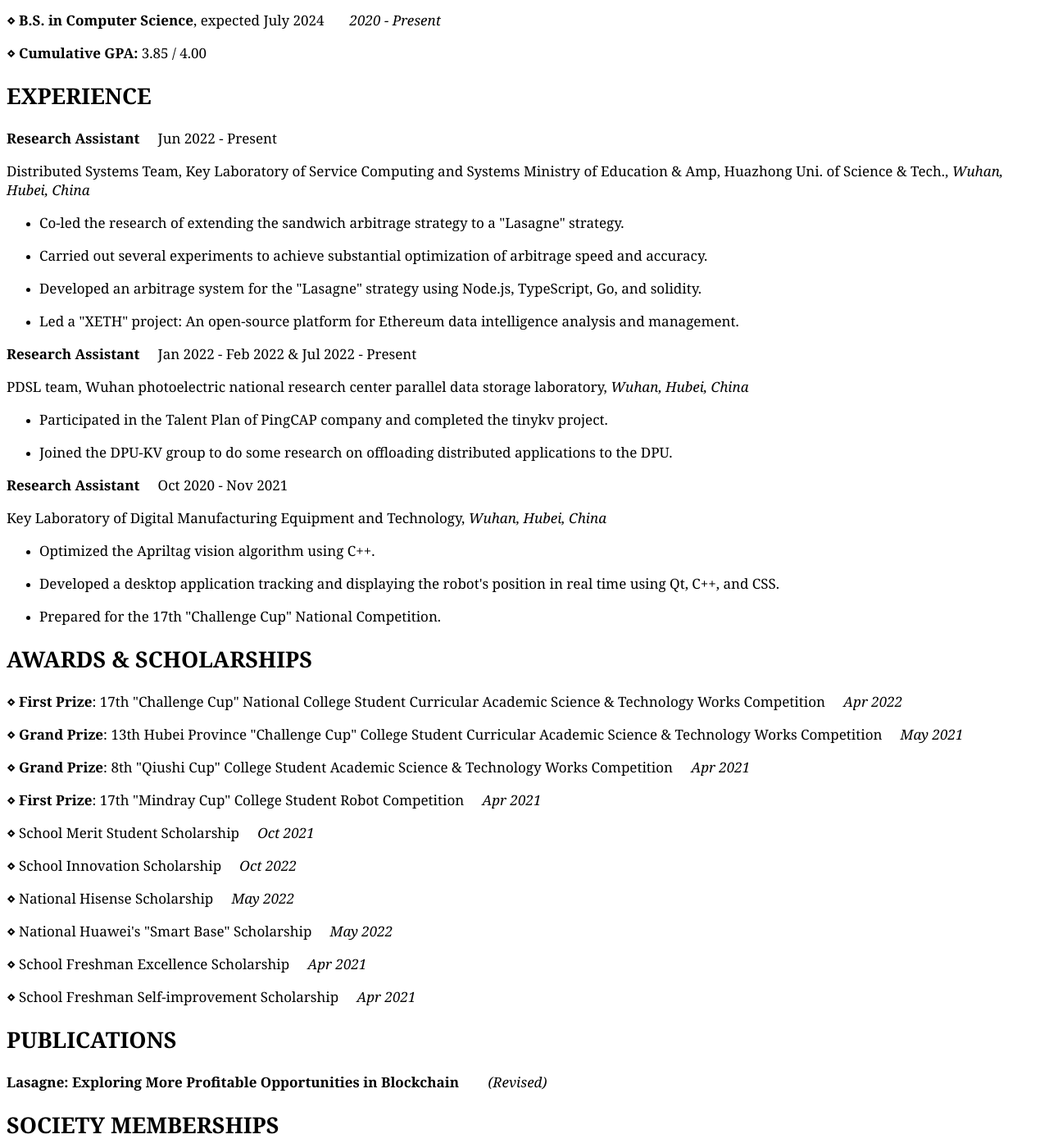
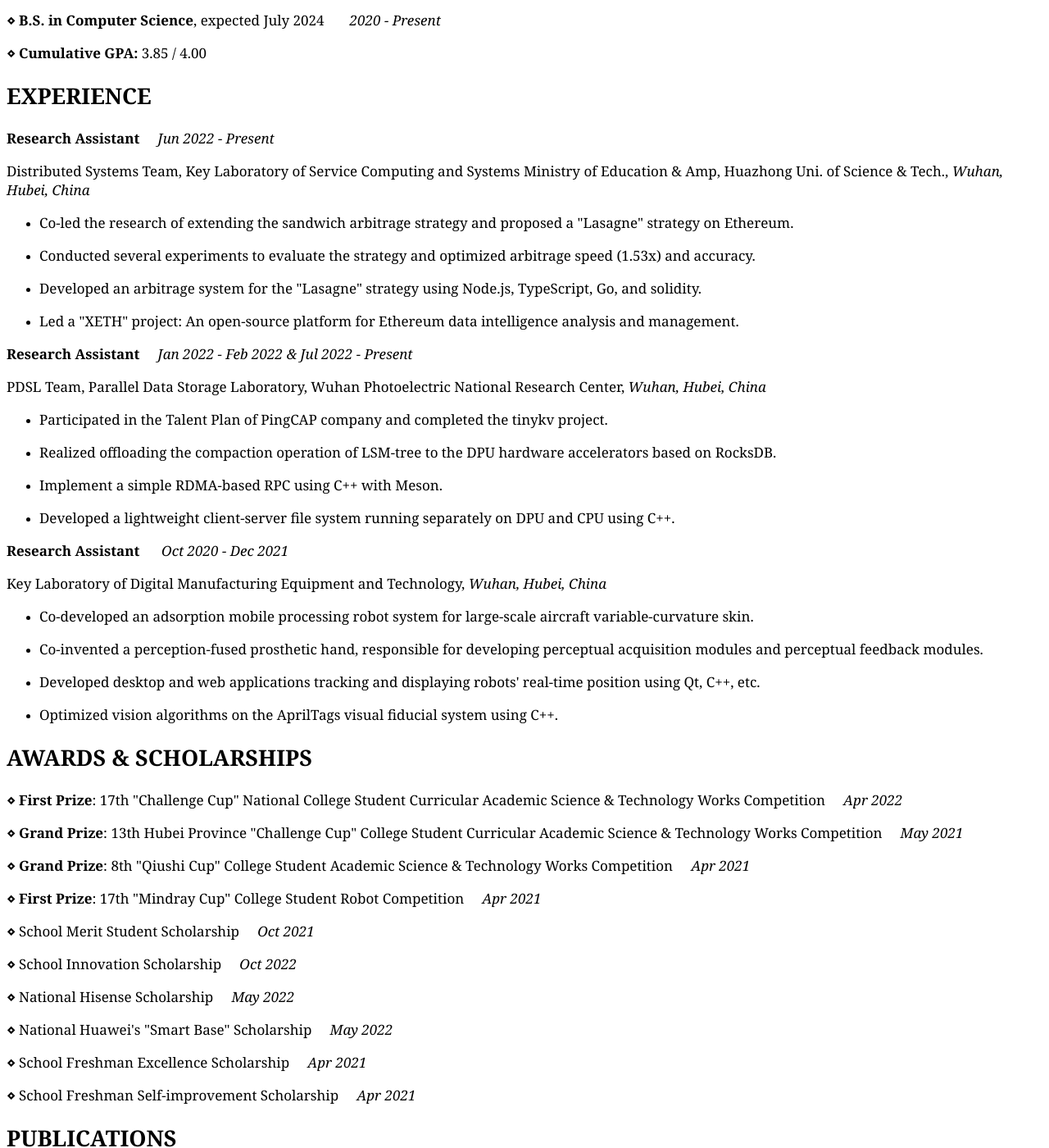
Before and after one commit to SleepyLGod/SleepyLGod.github.io, a Jekyll site: the page _pages/cv_md_export.html, which Jekyll copies as it is, in a window 1280 px wide and 1400 px high, scrolled down 232 px. Shown: the whole window at 82% size. Built offline with Jekyll 4.4.1, drawn with Linux system fonts in a browser that asks for light colours; nearby versions of some CDN libraries; some of the changed text lies outside the part shown.

Commit message:
Updated resume.

```diff
--- a/_pages/cv.html
+++ b/_pages/cv.html
@@ -11,7 +11,7 @@
 {% include base_path %}
 {% capture written_label %}'None'{% endcapture %}
 
-If the embedded PDF below does not load, you can <u><a href="https://sleepylgod.github.io/res/resume_haodong.pdf"><strong>download it here</strong></a></u> or view <u><a href="https://sleepylgod.github.io/_pages/cv_md_export.html"><strong>the web version resume</strong></a></u>.
+If the embedded PDF below does not load, you can <u><a href="https://sleepylgod.github.io/res/resume_haodong.pdf"><strong>download it here</strong></a></u> or view <u><a href="https://sleepylgod.github.io/_pages/cv_md_export.html"><strong>the web version resume</strong> (may update more slowly, please forgive my laziness)</a></u>.
 <br/>
 <br/>
 
--- a/_pages/cv_md_export.html
+++ b/_pages/cv_md_export.html
@@ -1,115 +1,231 @@
 <!doctype html>
 <html>
+
 <head>
-<meta charset='UTF-8'><meta name='viewport' content='width=device-width initial-scale=1'>
+    <meta charset='UTF-8'>
+    <meta name='viewport' content='width=device-width initial-scale=1'>
     <link rel="stylesheet" href="https://cdn.bootcdn.net/ajax/libs/font-awesome/5.11.2/css/all.css">
     <link rel="stylesheet" href="../res/style.css">
     <style>
-    p.style1
-    {
-        font:17px Georgia, serif;
+        p.style1 {
+            font: 17px Georgia, serif;
         }
 
-    p.style2
-    {
-        font:bold 27px/27px Georgia,serif;
+        p.style2 {
+            font: bold 27px/27px Georgia, serif;
         }
 
-    p.style3
-    {
-        text-align:center;
-        font:bold 35px/35px Georgia,serif;
+        p.style3 {
+            text-align: center;
+            font: bold 35px/35px Georgia, serif;
         }
 
-    p.style4
-    {
-        text-align:center;
-        font:bold 14px Georgia, serif;
+        p.style4 {
+            text-align: center;
+            font: bold 14px Georgia, serif;
         }
     </style>
     <title>Curriculum Vitae</title>
 </head>
+
 <body>
-<h1><p class="style3">Haodong Lu</p></h1>
+    <h1>
+        <p class="style3">Haodong Lu</p>
+    </h1>
     <p class="style4">
         ⋄ Bereley, CA, USA &nbsp;&nbsp;&nbsp;&nbsp;⋄
-    <a href='mailto:haodong.lu.me@gmail.com' target='_blank' class='url'>haodong.lu.me@gmail.com</a> &nbsp;&nbsp;&nbsp;&nbsp;
+        <a href='mailto:haodong.lu.me@gmail.com' target='_blank' class='url'>haodong.lu.me@gmail.com</a>
+        &nbsp;&nbsp;&nbsp;&nbsp;
         ⋄ Cell: +1-510-646-3729
     </p>
-<h2 id='education'><p class="style2">EDUCATION</p></h2>
+    <h2 id='education'>
+        <p class="style2">EDUCATION</p>
+    </h2>
     <p class="style1"><strong>Huazhong University of Science and Technology</strong>, Hubei, China</p>
-<p class="style1"><strong>⋄</strong>  <strong>B.S. in Computer Science</strong>, expected July 2024 &nbsp;&nbsp;&nbsp;&nbsp;&nbsp; <em>2020 - Present</em></p>
-<p class="style1"><strong>⋄</strong>  <strong>Cumulative GPA:</strong> 3.85 / 4.00</p>
-<h2 id='experience'><p class="style2">EXPERIENCE</p></h2>
-<p class="style1"><strong>Research Assistant</strong> &nbsp;&nbsp;&nbsp;&nbsp;Jun 2022 - Present</p>
-<p class="style1">Distributed Systems Team, Key Laboratory of Service Computing and Systems Ministry of Education &amp; Amp, Huazhong Uni. of Science &amp; Tech., <em>Wuhan, Hubei, China</em></p>
+    <p class="style1"><strong>⋄</strong> <strong>B.S. in Computer Science</strong>, expected July 2024
+        &nbsp;&nbsp;&nbsp;&nbsp;&nbsp; <em>2020 - Present</em></p>
+    <p class="style1"><strong>⋄</strong> <strong>Cumulative GPA:</strong> 3.85 / 4.00</p>
+    <h2 id='experience'>
+        <p class="style2">EXPERIENCE</p>
+    </h2>
+    <p class="style1"><strong>Research Assistant</strong> &nbsp;&nbsp;&nbsp;&nbsp;<em>Jun 2022 - Present</em></p>
+    <p class="style1">Distributed Systems Team, Key Laboratory of Service Computing and Systems Ministry of Education
+        &amp; Amp, Huazhong Uni. of Science &amp; Tech., <em>Wuhan, Hubei, China</em></p>
     <ul>
-<li><p class="style1">Co-led the research of extending the sandwich arbitrage strategy to a &quot;Lasagne&quot; strategy.</p></li>
-<li><p class="style1">Carried out several experiments to achieve substantial optimization of arbitrage speed and accuracy.</p></li>
-<li><p class="style1">Developed an arbitrage system for the &quot;Lasagne&quot; strategy using Node.js, TypeScript, Go, and solidity.</p></li>
-<li><p class="style1">Led a &quot;XETH&quot; project: An open-source platform for Ethereum data intelligence analysis and management.</p></li>
+        <li>
+            <p class="style1">Co-led the research of extending the sandwich arbitrage strategy and proposed a &quot;Lasagne&quot; strategy on Ethereum.</p>
+        </li>
+        <li>
+            <p class="style1">Conducted several experiments to evaluate the strategy and optimized arbitrage speed (1.53x) and accuracy.</p>
+        </li>
+        <li>
+            <p class="style1">Developed an arbitrage system for the &quot;Lasagne&quot; strategy using Node.js,
+                TypeScript, Go, and solidity.</p>
+        </li>
+        <li>
+            <p class="style1">Led a &quot;XETH&quot; project: An open-source platform for Ethereum data intelligence
+                analysis and management.</p>
+        </li>
     </ul>
-<p class="style1"><strong>Research Assistant</strong> &nbsp;&nbsp;&nbsp;&nbsp;Jan 2022 - Feb 2022 &amp; Jul 2022 - Present</p>
-<p class="style1">PDSL team, Wuhan photoelectric national research center parallel data storage laboratory, <em>Wuhan, Hubei, China</em></p>
+    <p class="style1"><strong>Research Assistant</strong> &nbsp;&nbsp;&nbsp;&nbsp;<em>Jan 2022 - Feb 2022 &amp; Jul 2022 - Present</em></p>
+    <p class="style1">PDSL Team, Parallel Data Storage Laboratory, Wuhan Photoelectric National Research Center,
+        <em>Wuhan, Hubei, China</em></p>
     <ul>
-<li><p class="style1">Participated in the Talent Plan of PingCAP company and completed the tinykv project.</p></li>
-<li><p class="style1">Joined the DPU-KV group to do some research on offloading distributed applications to the DPU.</p></li>
+        <li>
+            <p class="style1">Participated in the Talent Plan of PingCAP company and completed the tinykv project.</p>
+        </li>
+        <li>
+            <p class="style1">Realized offloading the compaction operation of LSM-tree to the DPU hardware accelerators based on RocksDB.</p>
+        </li>
+        <li>
+            <p class="style1">Implement a simple RDMA-based RPC using C++ with Meson.</p>
+        </li>
+        <li>
+            <p class="style1">Developed a lightweight client-server file system running separately on DPU and CPU using C++.</p>
+        </li>
     </ul>
-<p class="style1"><strong>Research Assistant</strong> &nbsp;&nbsp;&nbsp;&nbsp;Oct 2020 - Nov 2021</p>
+    <p class="style1"><strong>Research Assistant</strong> &nbsp;&nbsp;&nbsp;&nbsp; <em>Oct 2020 - Dec 2021</em></p>
     <p class="style1">Key Laboratory of Digital Manufacturing Equipment and Technology, <em>Wuhan, Hubei, China</em></p>
     <ul>
-<li><p class="style1">Optimized the Apriltag vision algorithm using C++.</p></li>
-<li><p class="style1">Developed a desktop application tracking and displaying the robot&#39;s position in real time using Qt, C++, and CSS.</p></li>
-<li><p class="style1">Prepared for the 17th &quot;Challenge Cup&quot; National Competition.</p></li>
+        <li>
+            <p class="style1">Co-developed an adsorption mobile processing robot system for large-scale aircraft variable-curvature skin.</p>
+        </li>
+        <li>
+            <p class="style1">Co-invented a perception-fused prosthetic hand, responsible for developing perceptual acquisition modules and
+                perceptual feedback modules.</p>
+        </li>
+        <li>
+            <p class="style1">Developed desktop and web applications tracking and displaying robots' real-time position using Qt, C++, etc.</p>
+        </li>
+        <li>
+            <p class="style1">Optimized vision algorithms on the AprilTags visual fiducial system using C++.</p>
+        </li>
     </ul>
 
-<h2 id='awards--scholarships'><p class="style2">AWARDS &amp; SCHOLARSHIPS</p></h2>
-<p class="style1"><strong>⋄  First Prize</strong>: 17th &quot;Challenge Cup&quot; National College Student Curricular Academic Science &amp; Technology Works Competition &nbsp;&nbsp;&nbsp;&nbsp;<em>Apr 2022</em></p>
-<p class="style1"><strong>⋄  Grand Prize</strong>: 13th Hubei Province &quot;Challenge Cup&quot; College Student Curricular Academic Science &amp; Technology Works Competition &nbsp;&nbsp;&nbsp;&nbsp;<em>May 2021</em></p>
-<p class="style1"><strong>⋄  Grand Prize</strong>: 8th &quot;Qiushi Cup&quot; College Student Academic Science &amp; Technology Works Competition &nbsp;&nbsp;&nbsp;&nbsp;<em>Apr 2021</em></p>
-<p class="style1"><strong>⋄  First Prize</strong>: 17th &quot;Mindray Cup&quot; College Student Robot Competition &nbsp;&nbsp;&nbsp;&nbsp;<em>Apr 2021</em></p>
-<p class="style1"><strong>⋄</strong>  School Merit Student Scholarship &nbsp;&nbsp;&nbsp;&nbsp;<em>Oct 2021</em></p>
-<p class="style1"><strong>⋄</strong>  School Innovation Scholarship &nbsp;&nbsp;&nbsp;&nbsp;<em>Oct 2022</em></p>
-<p class="style1"><strong>⋄</strong>  National Hisense Scholarship &nbsp;&nbsp;&nbsp;&nbsp;<em>May 2022</em></p>
-<p class="style1"><strong>⋄</strong>  National Huawei&#39;s &quot;Smart Base&quot; Scholarship &nbsp;&nbsp;&nbsp;&nbsp;<em>May 2022</em></p>
-<p class="style1"><strong>⋄</strong>  School Freshman Excellence Scholarship &nbsp;&nbsp;&nbsp;&nbsp;<em>Apr 2021</em></p>
-<p class="style1"><strong>⋄</strong>  School Freshman Self-improvement Scholarship &nbsp;&nbsp;&nbsp;&nbsp;<em>Apr 2021</em></p>
-<h2 id='publications'><p class="style2">PUBLICATIONS</p></h2>
-<p class="style1"><strong>Lasagne: Exploring More Profitable Opportunities in Blockchain</strong> &nbsp;&nbsp;&nbsp;&nbsp;&nbsp;&nbsp; <em>(Revised)</em></p>
-<h2 id='society-memberships'><p class="style2">SOCIETY MEMBERSHIPS</p></h2>
+    <h2 id='awards--scholarships'>
+        <p class="style2">AWARDS &amp; SCHOLARSHIPS</p>
+    </h2>
+    <p class="style1"><strong>⋄ First Prize</strong>: 17th &quot;Challenge Cup&quot; National College Student Curricular
+        Academic Science &amp; Technology Works Competition &nbsp;&nbsp;&nbsp;&nbsp;<em>Apr 2022</em></p>
+    <p class="style1"><strong>⋄ Grand Prize</strong>: 13th Hubei Province &quot;Challenge Cup&quot; College Student
+        Curricular Academic Science &amp; Technology Works Competition &nbsp;&nbsp;&nbsp;&nbsp;<em>May 2021</em></p>
+    <p class="style1"><strong>⋄ Grand Prize</strong>: 8th &quot;Qiushi Cup&quot; College Student Academic Science &amp;
+        Technology Works Competition &nbsp;&nbsp;&nbsp;&nbsp;<em>Apr 2021</em></p>
+    <p class="style1"><strong>⋄ First Prize</strong>: 17th &quot;Mindray Cup&quot; College Student Robot Competition
+        &nbsp;&nbsp;&nbsp;&nbsp;<em>Apr 2021</em></p>
+    <p class="style1"><strong>⋄</strong> School Merit Student Scholarship &nbsp;&nbsp;&nbsp;&nbsp;<em>Oct 2021</em></p>
+    <p class="style1"><strong>⋄</strong> School Innovation Scholarship &nbsp;&nbsp;&nbsp;&nbsp;<em>Oct 2022</em></p>
+    <p class="style1"><strong>⋄</strong> National Hisense Scholarship &nbsp;&nbsp;&nbsp;&nbsp;<em>May 2022</em></p>
+    <p class="style1"><strong>⋄</strong> National Huawei&#39;s &quot;Smart Base&quot; Scholarship
+        &nbsp;&nbsp;&nbsp;&nbsp;<em>May 2022</em></p>
+    <p class="style1"><strong>⋄</strong> School Freshman Excellence Scholarship &nbsp;&nbsp;&nbsp;&nbsp;<em>Apr
+            2021</em></p>
+    <p class="style1"><strong>⋄</strong> School Freshman Self-improvement Scholarship &nbsp;&nbsp;&nbsp;&nbsp;<em>Apr
+            2021</em></p>
+    <h2 id='publications'>
+        <p class="style2">PUBLICATIONS</p>
+    </h2>
+    <p class="style1"><strong>Lasagne: Exploring More Profitable Opportunities in Blockchain</strong>
+        &nbsp;&nbsp;&nbsp;&nbsp;&nbsp;&nbsp; <em>(Revised)</em></p>
+
+    <h2 id='patents'>
+        <p class="style2">PATENTS</p>
+    </h2>
+    <p class="style1"><strong>Perception-fused prosthetic hand (co-inventor)</strong>, CN Patent CN215192638U, &nbsp;&nbsp;&nbsp;&nbsp; <em>Issued Dec 17, 2021</em></p>
+    <ul>
+        <li>
+            <p class="style1">A fused perceptual prosthetic hand includes perceptual acquisition modules, perceptual feedback modules, and a
+            prosthetic hand body, realizing moving and grabbing through electromyographic signals.</p>
+        </li>
+    </ul>
+    <p class="style1"><strong>Grinding head for achieving self-adaptive flexible constant-force grinding function of grinding and pol-
+        ishing unit (co-inventor)</strong>, CN Patent CN214923415U, &nbsp;&nbsp;&nbsp;&nbsp; <em>Issued Nov 30, 2021</em></p>
+    <ul>
+        <li>
+            <p class="style1">An industrial-grade grinding head for high-quality and high-precision flexible and constant-pressure machining on
+large variable-curvature workpiece surfaces.</p>
+        </li>
+    </ul>
+    <h2 id='society-memberships'>
+        <p class="style2">SOCIETY MEMBERSHIPS</p>
+    </h2>
     <p class="style1"><strong>Team Dian</strong>, Hubei, China</p>
     <ul>
-<li><p class="style1"><strong>Leader of Web Group</strong> &nbsp;&nbsp;&nbsp;<em>Sep 2021 - Present</em></p></li>
-<li><p class="style1">Led a &quot;kidpose&quot; project, built team wiki and the official website.</p></li>
-
+        <li>
+            <p class="style1"><strong>Leader of Web Group</strong> &nbsp;&nbsp;&nbsp;<em>Sep 2021 - Present</em></p>
+        </li>
+        <li>
+            <p class="style1">Led a &quot;KIDPOSE&quot; web project and implemented the back-end module using Java with Springboot.</p>
+        </li>
+        <li>
+            <p class="style1">Built the team wiki and the official website.</p>
+        </li>
     </ul>
     <p class="style1"><strong>Team FOCUS</strong>, Hubei, China</p>
     <ul>
-<li><p class="style1"><strong>Leader</strong> &nbsp;&nbsp;&nbsp;<em>Oct 2020 - Present</em></p></li>
-<li><p class="style1">Daily organization and management of the team.</p></li>
-<li><p class="style1">Led projects about amphibious robots and the web.</p></li>
-<li><p class="style1">Led the Preparation for the 17th &quot;Challenge Cup&quot; National Competition.</p></li>
+        <li>
+            <p class="style1"><strong>Leader</strong> &nbsp;&nbsp;&nbsp;<em>Oct 2020 - Present</em></p>
+        </li>
+        <li>
+            <p class="style1">Daily organization and management of the team.</p>
+        </li>
+        <li>
+            <p class="style1">Led projects about amphibious robots and the web.</p>
+        </li>
+        <li>
+            <p class="style1">Led the Preparation for the 17th &quot;Challenge Cup&quot; National Competition.</p>
+        </li>
 
     </ul>
     <p class="style1"><strong>Team STAR</strong>, Hubei, China</p>
     <ul>
-<li><p class="style1"><strong>Member</strong> &nbsp;&nbsp;&nbsp;<em>Sep 2021 - Present</em></p></li>
-<li><p class="style1">Research on databases and distributed key-value storage.</p></li>
+        <li>
+            <p class="style1"><strong>Member</strong> &nbsp;&nbsp;&nbsp;<em>Sep 2021 - Present</em></p>
+        </li>
+        <li>
+            <p class="style1">Researched databases and distributed key-value storage with PingCAP company.</p>
+        </li>
 
     </ul>
     <p class="style1"><strong>Organization Department of the School Youth Committee</strong>, Hubei, China</p>
     <ul>
-<li><p class="style1"><strong>Assistant of the Comprehensive Management Office</strong> &nbsp;&nbsp;&nbsp;<em>Oct 2020 - Oct 2021</em></p></li>
-<li><p class="style1">Organized large-scale conferences and cultural and sports activities.</p></li>
-<li><p class="style1">Coordinated the work of departments of the committee.</p></li>
-<li><p class="style1">Volunteer activities including Campus Health Maintenance and Hometown cleaning.</p></li>
-<li><p class="style1">Social practice activities including high-school presentations and the &quot;Three Rural Areas&quot; Social Practice.</p></li>
-<li><p class="style1">Gained the prize of <strong>School Excellent Practice Individual</strong> in July 2021.</p></li>
+        <li>
+            <p class="style1"><strong>Assistant of the Comprehensive Management Office</strong>
+                &nbsp;&nbsp;&nbsp;<em>Oct 2020 - Oct 2021</em></p>
+        </li>
+        <li>
+            <p class="style1">Organized large-scale conferences and cultural and sports activities.</p>
+        </li>
+        <li>
+            <p class="style1">Coordinated the work of departments of the committee.</p>
+        </li>
+        <li>
+            <p class="style1">Volunteer activities including Campus Health Maintenance and Hometown cleaning.</p>
+        </li>
+        <li>
+            <p class="style1">Social practice activities including high-school presentations and the &quot;Three Rural
+                Areas&quot; Social Practice.</p>
+        </li>
+        <li>
+            <p class="style1">Gained the prize of <strong>School Excellent Practice Individual</strong> in July 2021.
+            </p>
+        </li>
     </ul>
 
-<h2 id='skills'><p class="style2">SKILLS</p></h2>
-<p class="style1"><strong>⋄</strong> &nbsp; <strong>Programming Languages:</strong> &nbsp; Java, C++, Golang, C, JavaScript, NodeJS, Python, SQL, x86 Assembly.</p>
-<p class="style1"><strong>⋄</strong> &nbsp; <strong>Engineering Skills:</strong> &nbsp;&nbsp;&nbsp;&nbsp;&nbsp;&nbsp;&nbsp;&nbsp;&nbsp;&nbsp;&nbsp;&nbsp;&nbsp;&nbsp;&nbsp;&nbsp; Linux, MySQL, TiDB, Git</p>
-<p class="style1"><strong>⋄</strong> &nbsp; <strong>Markup Languages:</strong> &nbsp;&nbsp;&nbsp;&nbsp;&nbsp;&nbsp;&nbsp;&nbsp;&nbsp;&nbsp;&nbsp;&nbsp;&nbsp;&nbsp; LATEX, Markdown</p>
+    <h2 id='skills'>
+        <p class="style2">SKILLS</p>
+    </h2>
+    <p class="style1"><strong>⋄</strong> &nbsp; <strong>Programming Languages:</strong> &nbsp;&nbsp;&nbsp; Java, C++, Golang, C,
+        JavaScript, NodeJS, Python, SQL, x86 Assembly.</p>
+    <p class="style1"><strong>⋄</strong> &nbsp; <strong>Engineering Skills:</strong>
+        &nbsp;&nbsp;&nbsp;&nbsp;&nbsp;&nbsp;&nbsp;&nbsp;&nbsp;&nbsp;&nbsp;&nbsp;&nbsp;&nbsp;&nbsp;&nbsp;&nbsp;&nbsp; Linux, MySQL,
+        TiDB, Git</p>
+    <p class="style1"><strong>⋄</strong> &nbsp; <strong>Markup Languages:</strong>
+        &nbsp;&nbsp;&nbsp;&nbsp;&nbsp;&nbsp;&nbsp;&nbsp;&nbsp;&nbsp;&nbsp;&nbsp;&nbsp;&nbsp;&nbsp;&nbsp; LATEX, Markdown</p>
+    <p class="style1"><strong>⋄</strong> &nbsp; <strong>Soft Skills:</strong>
+        &nbsp;&nbsp;&nbsp;&nbsp;&nbsp;&nbsp;&nbsp;&nbsp;&nbsp;&nbsp;&nbsp;&nbsp;&nbsp;&nbsp;&nbsp;&nbsp;&nbsp;&nbsp;&nbsp;&nbsp;&nbsp;&nbsp;&nbsp;&nbsp;&nbsp;&nbsp;&nbsp;&nbsp;&nbsp;&nbsp;&nbsp;&nbsp;&nbsp;&nbsp;&nbsp; Self-motivated, Naturally Curious, Excellent Communication Skills, Can-do Attitude</p>
+    <p class="style1"><strong>⋄</strong> &nbsp; <strong>Languages:</strong>
+        &nbsp;&nbsp;&nbsp;&nbsp;&nbsp;&nbsp;&nbsp;&nbsp;&nbsp;&nbsp;&nbsp;&nbsp;&nbsp;&nbsp;&nbsp;&nbsp;&nbsp;&nbsp;&nbsp;&nbsp;&nbsp;&nbsp;&nbsp;&nbsp;&nbsp;&nbsp;&nbsp;&nbsp;&nbsp;&nbsp;&nbsp;&nbsp;&nbsp;&nbsp; Chinese (native), English (fluent)</p>
 </body>
+
 </html>
```
Also changed, not shown: 1 other file. Lines whose indentation alone changed are shown as unchanged.
